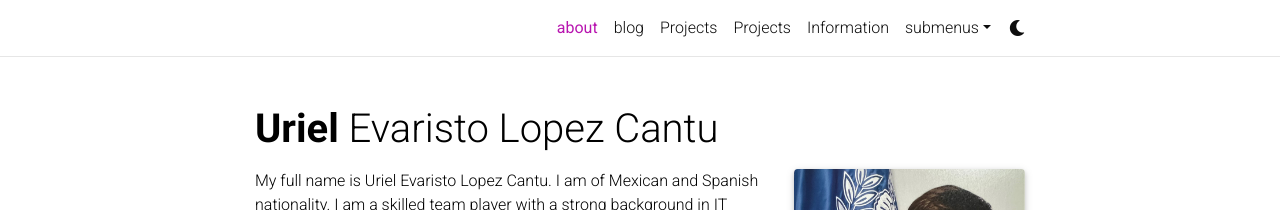
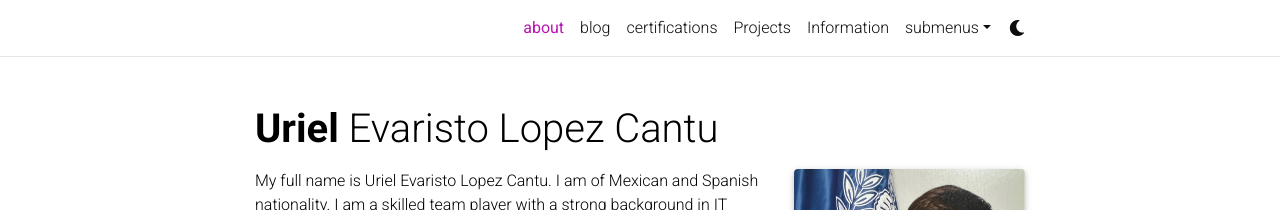
Before and after one commit to ulopezc/ulopezc.github.io, a Jekyll site: the page built from _pages/about.md, in a window 1280 px wide. Shown: the top 210 px of the page. Built offline with Jekyll 4.4.1, drawn with Linux system fonts in a browser that asks for light colours; full-size pictures stand in for the smaller copies a plugin makes; comment, search, counter and statistics services are not loaded; a style sheet for code colours, icons or effects is not loaded.

Commit message:
Update certifications.md

```diff
--- a/_pages/certifications.md
+++ b/_pages/certifications.md
@@ -1,7 +1,7 @@
 ---
 layout: page
-title: Projects
-permalink: /projects/
+title: certifications
+permalink: /Certifications/
 description: My projects.
 nav: true
 nav_order: 2
```
